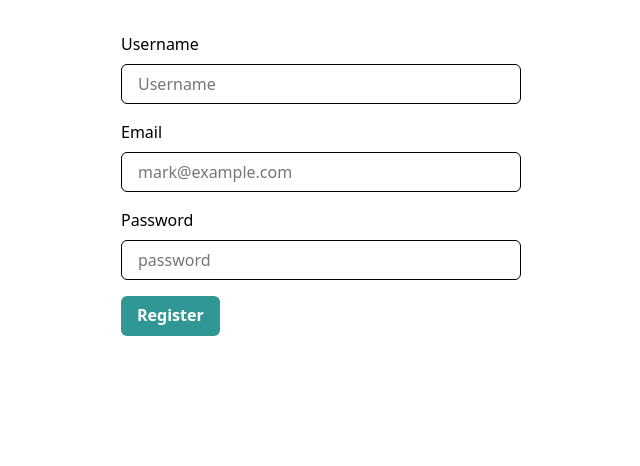
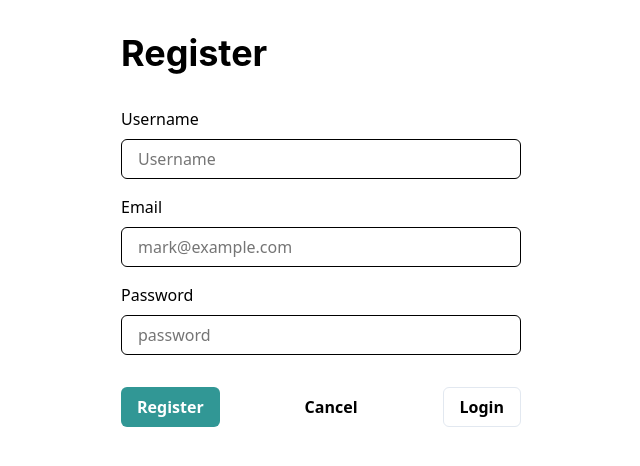
Before and after one commit to markanator/lireddit, a Next.js app in the folder client/: page /register in a window 1280 px wide. Shown: the top 466 px of the page, without its empty margins (319-959 px from the left). Built offline with nearby package versions, Linux system fonts and the light colour scheme; no server answers.

Commit message:
💄 fixed ui for better UX

```diff
--- a/client/src/components/Layout.tsx
+++ b/client/src/components/Layout.tsx
@@ -12,7 +12,7 @@ const Layout: React.FC<LayoutProps> = ({ variant, children }) => {
   const bgColor = { light: "gray.50", dark: "gray.900" };
   const color = { light: "black", dark: "white" };
   return (
-    <Box bg={bgColor[colorMode]} color={color[colorMode]} h="full">
+    <Box bg={bgColor[colorMode]} color={color[colorMode]} h="100vh">
       <Navbar />
       <Wrapper variant={variant}>{children}</Wrapper>
     </Box>
--- a/client/src/pages/register.tsx
+++ b/client/src/pages/register.tsx
@@ -4,7 +4,8 @@ import { useRouter } from "next/router";
 // locals
 import Wrapper from "../components/Wrapper";
 import InputField from "../components/InputField";
-import { Box, Button } from "@chakra-ui/react";
+import { Box, Button, Flex, Heading, Link } from "@chakra-ui/react";
+import NextLink from "next/link";
 import { useRegisterMutation } from "../generated/graphql";
 import { toErrorMap } from "../utils/toErrorMap";
 
@@ -17,6 +18,7 @@ const register: React.FC<registerProps> = ({}) => {
 
   return (
     <Wrapper variant="small">
+      <Heading mb={8}>Register</Heading>
       <Formik
         initialValues={{
           email: "",
@@ -61,14 +63,26 @@ const register: React.FC<registerProps> = ({}) => {
                 textarea={false}
               />
             </Box>
-            <Button
-              type="submit"
-              colorScheme="teal"
-              mt={4}
-              isLoading={isSubmitting}
+            <Flex
+              mt={8}
+              direction="row"
+              justifyContent="space-between"
+              alignItems="center"
             >
-              Register
-            </Button>
+              <Button type="submit" colorScheme="teal" isLoading={isSubmitting}>
+                Register
+              </Button>
+              <NextLink href="/">
+                <Button colorScheme="gray" variant="ghost">
+                  Cancel
+                </Button>
+              </NextLink>
+              <NextLink href="/login">
+                <Button colorScheme="gray" variant="outline">
+                  Login
+                </Button>
+              </NextLink>
+            </Flex>
           </Form>
         )}
       </Formik>
```
Also changed, not shown: client/src/components/UpvoteSection.tsx (+10 -2 lines), client/src/pages/login.tsx (+21 -8 lines), 3 other files (tests, documents, lock files or other folders).
